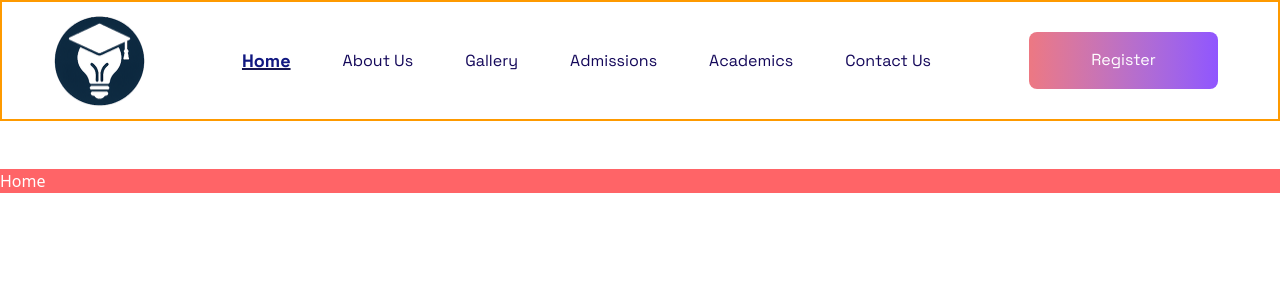
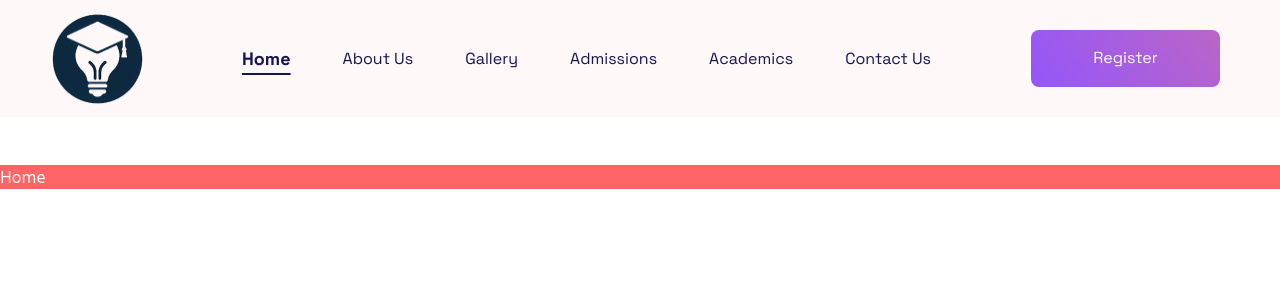
Before and after one commit to Ezekiel-Faith/Smart-School, a React (Vite) app: page /Home in a window 1280 px wide. Shown: the top 300 px of the page. Built offline with nearby package versions, Linux system fonts and the light colour scheme.

Commit message:
Header Update

```diff
--- /dev/null
+++ b/src/constants/properties.js
@@ -0,0 +1,9 @@
+  // Navigation data
+  export const NavLinks = [
+    { id: 'home', name: 'Home', path: '/Home' },
+    { id: 'about', name: 'About Us', path: '/About-Us' },
+    { id: 'gallery', name: 'Gallery', path: '/Gallery' },
+    { id: 'admissions', name: 'Admissions', path: '/Admission' },
+    { id: 'academics', name: 'Academics', path: '/Academics' },
+    { id: 'contact', name: 'Contact Us', path: '/Contact-Us' }
+  ];
--- a/src/header.css
+++ b/src/header.css
@@ -1,18 +1,13 @@
 /* Add to your index.css or create a new CSS file */
-
-/* Transition effects for links */
-.font-project {
+.btn{
+  background: linear-gradient(233deg, #ED7884 -127.38%, #9055FF 108.2%);
   transition: all 0.3s ease-in-out;
 }
-
-/* Ripple effect for button */
-.ripple {
-  position: absolute;
-  background: rgba(255, 255, 255, 0.4);
-  border-radius: 50%;
-  transform: scale(0);
-  animation: ripple 0.6s linear;
-  pointer-events: none;
+.btn:hover{
+  opacity: 0.8;
+  scale: 0.9;
+  color: black;
+  font-weight: bold;
 }
 
 .nav-link {
@@ -32,12 +27,7 @@
   text-decoration-color: #9055ff;
   text-decoration-thickness: 2px;
 }
-@keyframes ripple {
-  to {
-    transform: scale(2.5);
-    opacity: 0;
-  }
-}
+
 
 /* Responsive breakpoints */
 @media (max-width: 1024px) {
--- a/src/index.css
+++ b/src/index.css
@@ -33,6 +33,10 @@
   --color-chart-4: var(--chart-4);
   --color-chart-5: var(--chart-5);
   --color-sidebar: var(--sidebar);
+  --color-SoftWhite:#FFF8F9;
+  --color-PurpleBlend:#9055ff;
+  --color-orangeBlend:#ED7882;
+  --color-project:#171652;
   --color-sidebar-foreground: var(--sidebar-foreground);
   --color-sidebar-primary: var(--sidebar-primary);
   --color-sidebar-primary-foreground: var(--sidebar-primary-foreground);
--- a/src/pages/Header.jsx
+++ b/src/pages/Header.jsx
@@ -2,6 +2,7 @@ import { useState, useEffect,  } from 'react';
 import logo from '../asset/logo.png';
 import '../index.css';
 import '../header.css';
+import { NavLinks } from '@/constants/properties';
 import { Link, useLocation } from 'react-router-dom';
 
 function Header() {
@@ -10,8 +11,7 @@ function Header() {
 
   useEffect(() => {
     const currentPath = location.pathname;
-    console.log("Current Path:", currentPath);
-    const currentLink = navLinks.find(link =>
+    const currentLink = NavLinks.find(link =>
       currentPath === link.path
     )?.id || 'home';
     setActiveLink(currentLink);
@@ -19,38 +19,17 @@ function Header() {
 
   const handleNavClick = (linkName) => {
     setActiveLink(linkName);
-    // Navigation will be handled by the anchor tag's href
   };
 
-    const handleClick = (e) => {
-    // Your existing ripple effect
-    const button = e.currentTarget;
-    const ripple = document.createElement("span");
-    ripple.classList.add("ripple");
-    button.appendChild(ripple);
-    setTimeout(() => ripple.remove(), 600);
-  };
-
-  // Navigation data
-  const navLinks = [
-    { id: 'home', name: 'Home', path: '/Home' },
-    { id: 'about', name: 'About Us', path: '/About-Us' },
-    { id: 'gallery', name: 'Gallery', path: '/Gallery' },
-    { id: 'admissions', name: 'Admissions', path: '/Admission' },
-    { id: 'academics', name: 'Academics', path: '/Academics' },
-    { id: 'contact', name: 'Contact Us', path: '/Contact-Us' }
-  ];
-
-
   return (
-    <header className="flex justify-between items-center px-12 py-3 bg-white border-2 border-amber-500 mb-12">
+    <header className="flex justify-between items-center px-12 py-3 bg-SoftWhite  mb-12">
       <Link to="/" onClick={() => handleNavClick('home')}>
         <img src={logo} alt="Logo" className="w-[98px] h-[92.505px]"/>
       </Link>
 
       <nav className='flex items-center gap-2'>
         <ul className='flex items-center gap-12'>
-          {navLinks.map((link) => (
+          {NavLinks.map((link) => (
             <li key={link.id} className='mr-1'>
               <Link
                 to={`${link.path}`}
@@ -58,8 +37,8 @@ function Header() {
                 className={`
                   text-[16px] font-project transition-all duration-300
                   ${activeLink === link.id
-                    ? 'text-[18px] font-bold underline decoration-2 decoration-[#171652] text-[#111881]'
-                    : 'text-[#14085a] hover:underline hover:text-[18px]'
+                    ? 'text-[18px] font-bold underline underline-offset-8 decoration-2 decoration-project text-project'
+                    : 'text-project hover:underline hover:underline-offset-4 hover:decoration-2 hover:decoration-PurpleBlend'
                   }
                 `}
               >
@@ -71,8 +50,7 @@ function Header() {
       </nav>
 
       <button
-        className='mr-3 font-project p-2 bg-gradient-to-r from-[#ED7882] to-[#9055ff] rounded-[8px] w-[189px] h-[57px] px-[22px] py-[16px] cursor-pointer relative text-white register-btn transition-all duration-300 hover:shadow-lg hover:shadow-[#9055ff]/30'
-        onClick={handleClick}
+        className='btn mr-3 font-project p-2 rounded-[8px] w-[189px] h-[57px] px-[22px] py-[16px] cursor-pointer relative text-white register-btn transition-all duration-300 hover:bg-gradient-to-[233deg]'
       >
         Register
       </button>
```
